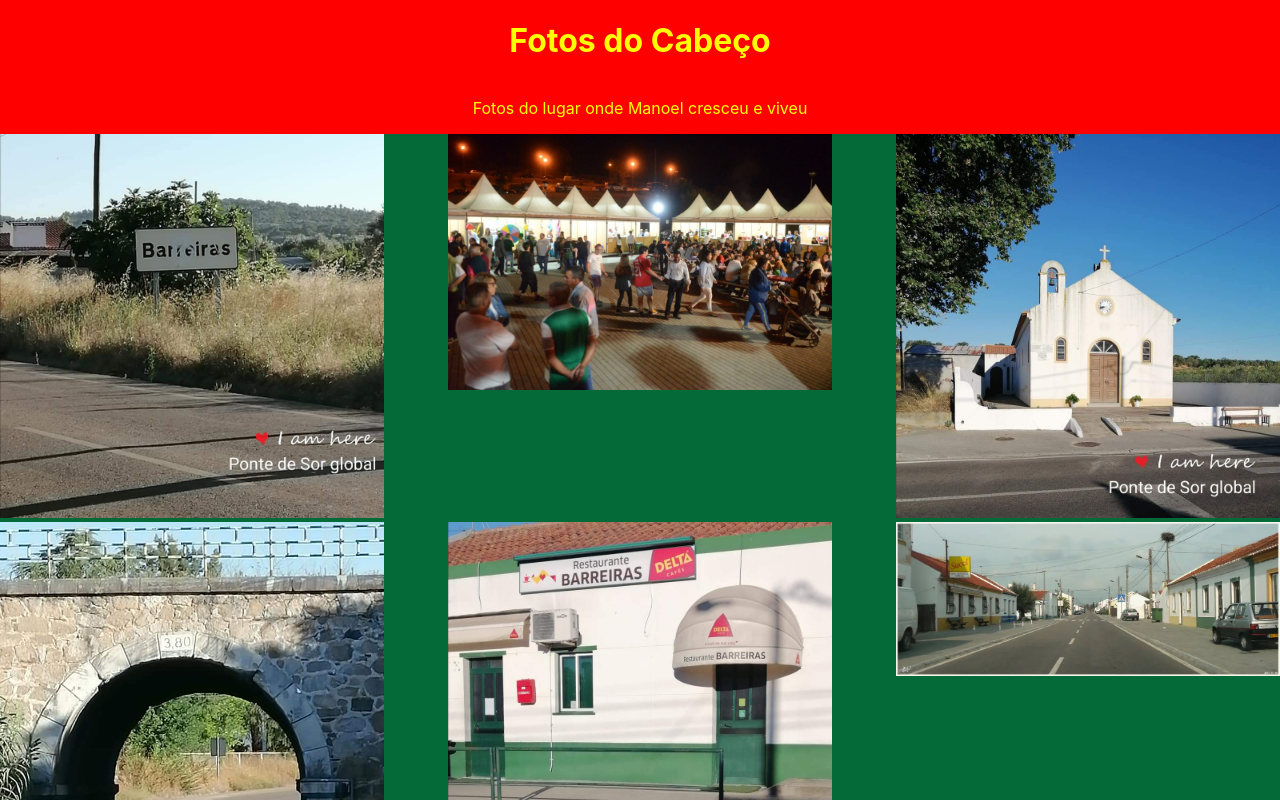
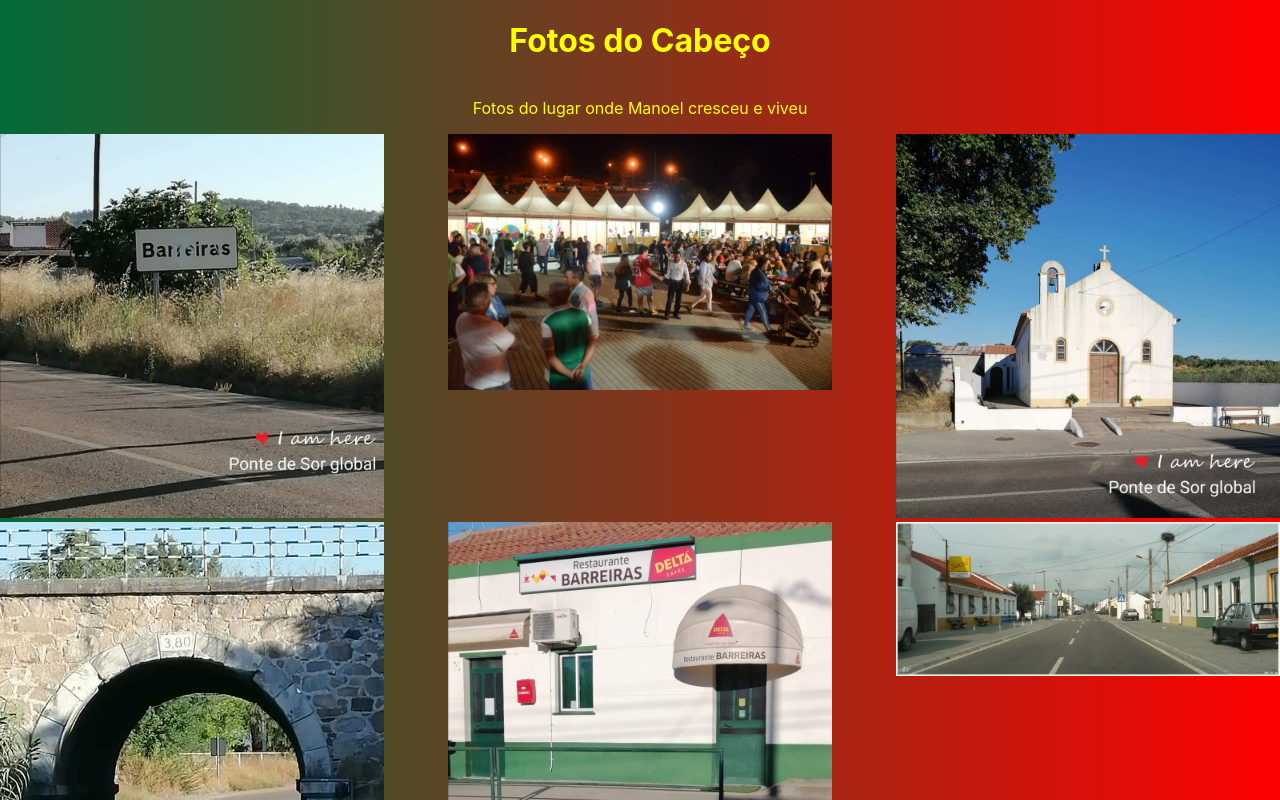
Before and after one commit to porrtuguinha/laurindaSurpresa, a React (Create React App) app: page /#/manoel in a window 1280 px wide. Shown: the top 800 px of the page. Built offline with nearby package versions, Linux system fonts and the light colour scheme.

Commit message:
gradiente

```diff
--- a/src/components/Banner2/Banner2.css
+++ b/src/components/Banner2/Banner2.css
@@ -4,7 +4,7 @@
     font-family: 'Poppins' sans-serif;
 }
 .inicioManoel{
-    background-color: rgb(255,0,0);;
+    background-image: -webkit-gradient(linear, left top, right top, from(rgb(4,106,56)), to(rgb(255,0,0)));
     display: flex;
     flex-direction: column;
     text-align: center;
--- a/src/components/Manoel/Manoel.css
+++ b/src/components/Manoel/Manoel.css
@@ -1,5 +1,5 @@
 .Manoel{
-    background-color: rgb(4,106,56);
+    background-image: -webkit-gradient(linear, left top, right top, from(rgb(4,106,56)), to(rgb(255,0,0)));
     width: 100%;
     height: 100%;
 }
```
